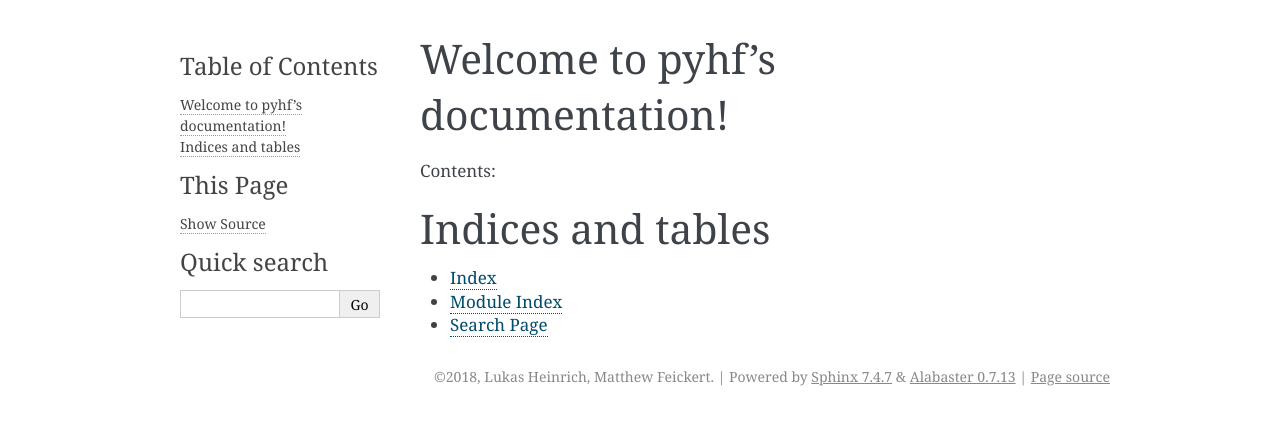
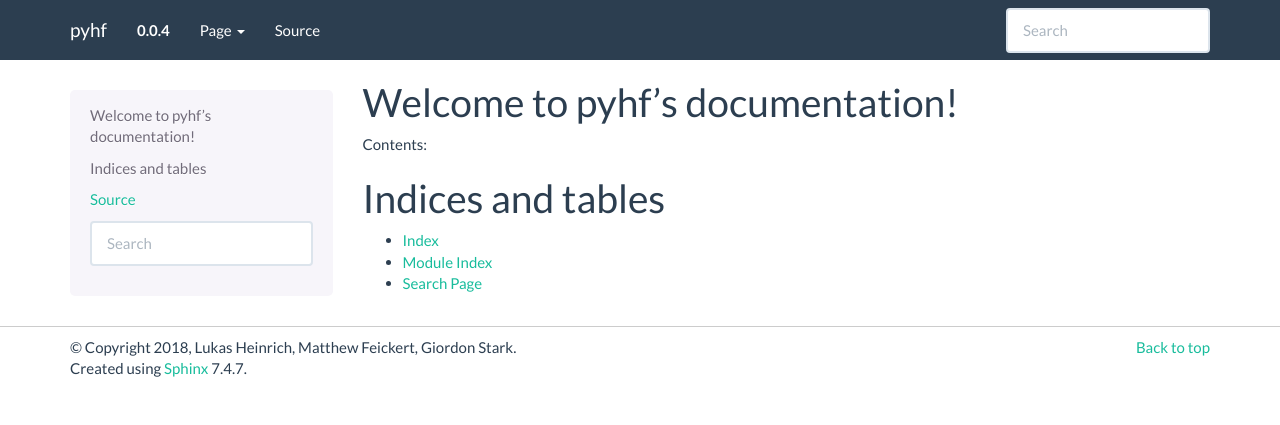
Before and after one commit to scikit-hep/pyhf, a Sphinx documentation site: the page built from docs/index.rst, in a window 1280 px wide. Shown: the top 425 px of the page. Built offline with Sphinx 7.4.7, drawn with Linux system fonts in a browser that asks for light colours; pages that are not in the unit, such as notebooks, are missing from menus.

Commit message:
add nbsphinx and change theme

```diff
--- a/docs/conf.py
+++ b/docs/conf.py
@@ -19,6 +19,7 @@
 # import os
 # import sys
 # sys.path.insert(0, os.path.abspath('.'))
+import sphinx_bootstrap_theme
 
 # -- General configuration ------------------------------------------------
 
@@ -35,6 +36,7 @@ extensions = [
     'sphinx.ext.ifconfig',
     'sphinx.ext.viewcode',
     'sphinx.ext.githubpages',
+    'nbsphinx',
 ]
 
 # Add any paths that contain templates here, relative to this directory.
@@ -55,8 +57,8 @@ master_doc = 'index'
 
 # General information about the project.
 project = u'pyhf'
-copyright = u'2018, Lukas Heinrich, Matthew Feickert'
-author = u'Lukas Heinrich, Matthew Feickert'
+copyright = u'2018, Lukas Heinrich, Matthew Feickert, Giordon Stark'
+author = u'Lukas Heinrich, Matthew Feickert, Giordon Stark'
 
 # The version info for the project you're documenting, acts as replacement for
 # |version| and |release|, also used in various other places throughout the
@@ -125,16 +127,19 @@ todo_include_todos = False
 # The theme to use for HTML and HTML Help pages.  See the documentation for
 # a list of builtin themes.
 #
-html_theme = 'alabaster'
+html_theme = 'bootstrap'
 
 # Theme options are theme-specific and customize the look and feel of a theme
 # further.  For a list of options available for each theme, see the
 # documentation.
 #
-# html_theme_options = {}
+html_theme_options = {
+    'navbar_site_name': 'pyhf documentation',
+    'bootswatch_theme': 'flatly'
+}
 
 # Add any paths that contain custom themes here, relative to this directory.
-# html_theme_path = []
+html_theme_path = sphinx_bootstrap_theme.get_html_theme_path()
 
 # The name for this set of Sphinx documents.
 # "<project> v<release> documentation" by default.
--- a/setup.py
+++ b/setup.py
@@ -37,6 +37,8 @@ setup(
        'mxnet>=1.0.0',
        'graphviz',
        'sphinx',
+       'sphinx_bootstrap_theme',
+       'nbsphinx',
        'jsonschema>=2.6.0'
     ]
   },
```
